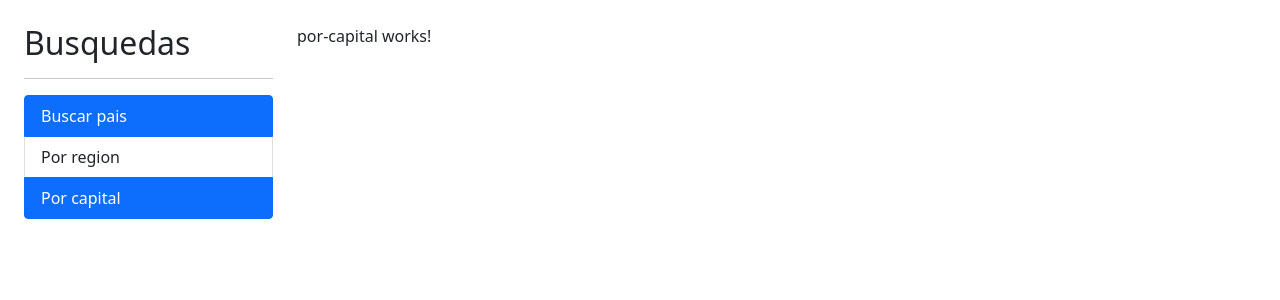
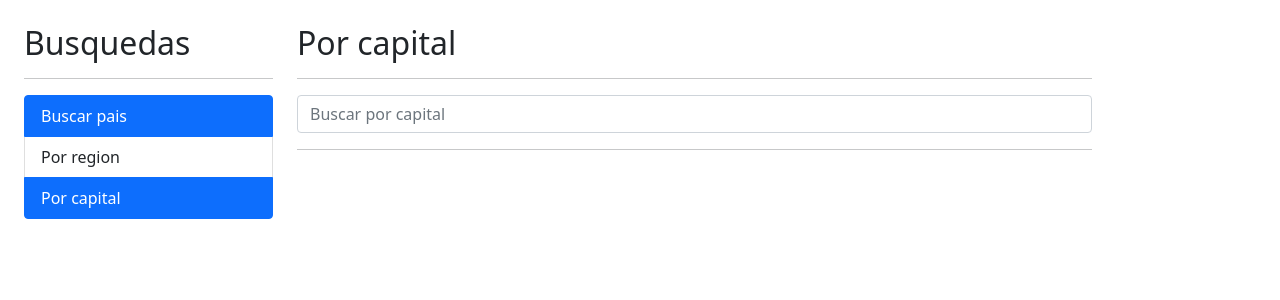
Before and after one commit to gabopereyra/appCountries-AngularApp, an Angular app: page /capital in a window 1280 px wide. Shown: the top 300 px of the page. Built offline with nearby package versions, Linux system fonts and the light colour scheme.

Commit message:
Add: structure on HTMl and methods on TS

```diff
--- a/src/app/pais/pages/por-capital/por-capital.component.html
+++ b/src/app/pais/pages/por-capital/por-capital.component.html
@@ -1 +1,24 @@
-<p>por-capital works!</p>
+<h2>Por capital</h2>
+<hr />
+<div class="row">
+  <div class="col">
+    <app-pais-input
+        (onEnterTermino)="buscar( $event )"
+        (onDebounce)="sugerencias( $event )"
+        [_placeholder] = "_placeholder"
+        >
+    </app-pais-input>
+  </div>
+</div>
+
+<hr />
+
+<div *ngIf="ocurrioError" class="alert alert-danger">
+  No se ha encontrado nada con el termino <b>{{ termino }}</b>
+</div>
+
+<div *ngIf="countries.length > 0" class="row">
+  <div class="col">
+    <app-pais-tabla [countries]="countries"></app-pais-tabla>
+  </div>
+</div>
--- a/src/app/pais/pages/por-capital/por-capital.component.ts
+++ b/src/app/pais/pages/por-capital/por-capital.component.ts
@@ -1,15 +1,35 @@
-import { Component, OnInit } from '@angular/core';
+import { Component} from '@angular/core';
+import { Country } from '../../interfaces/country.interface';
+import { PaisService } from '../../services/pais.service';
 
 @Component({
   selector: 'app-por-capital',
   templateUrl: './por-capital.component.html',
   styleUrls: ['./por-capital.component.css']
 })
-export class PorCapitalComponent implements OnInit {
+export class PorCapitalComponent{
 
-  constructor() { }
+  public termino: string = '';
+  public ocurrioError: boolean = false;
+  public countries: Country[] = [];
+  public _placeholder : string = "Buscar por capital"
 
-  ngOnInit(): void {
+  constructor(private paisService: PaisService) {}
+
+  buscar(termino: string) {
+    this.ocurrioError = false;
+    this.paisService
+      .buscarPaisPorCapital(termino)
+      .subscribe({
+        next: (response) => {
+          this.countries = response;
+        },
+        error: (error) =>{
+          this.termino = termino;
+          this.ocurrioError = true;
+        },
+      });
   }
 
+  sugerencias(event : string){}
 }
--- a/src/app/pais/pages/por-pais/por-pais.component.html
+++ b/src/app/pais/pages/por-pais/por-pais.component.html
@@ -2,8 +2,11 @@
 <hr />
 <div class="row">
   <div class="col">
-    <app-pais-input (onEnterTermino)="buscar( $event )">
-
+    <app-pais-input
+        (onEnterTermino)="buscar( $event )"
+        (onDebounce)="sugerencias( $event )"
+        [_placeholder] = "_placeholder"
+        >
     </app-pais-input>
   </div>
 </div>
--- a/src/app/pais/pages/por-pais/por-pais.component.ts
+++ b/src/app/pais/pages/por-pais/por-pais.component.ts
@@ -11,6 +11,7 @@ export class PorPaisComponent {
   public termino: string = '';
   public ocurrioError: boolean = false;
   public countries: Country[] = [];
+  public _placeholder : string = "Buscar por pais"
 
   constructor(private paisService: PaisService) {}
 
@@ -28,4 +29,8 @@ export class PorPaisComponent {
         },
       });
   }
+
+  sugerencias(event : string){
+
+  }
 }
```
